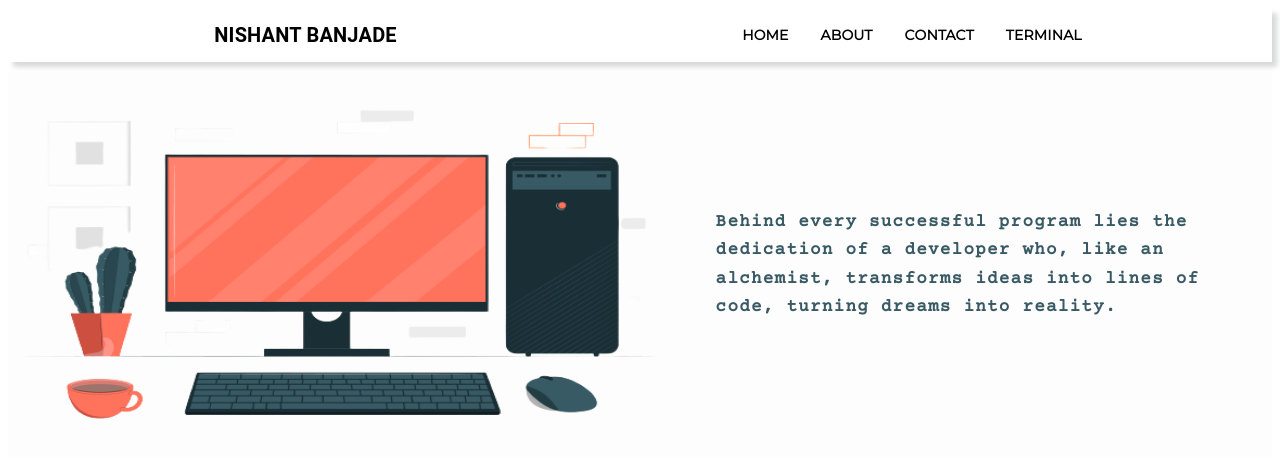
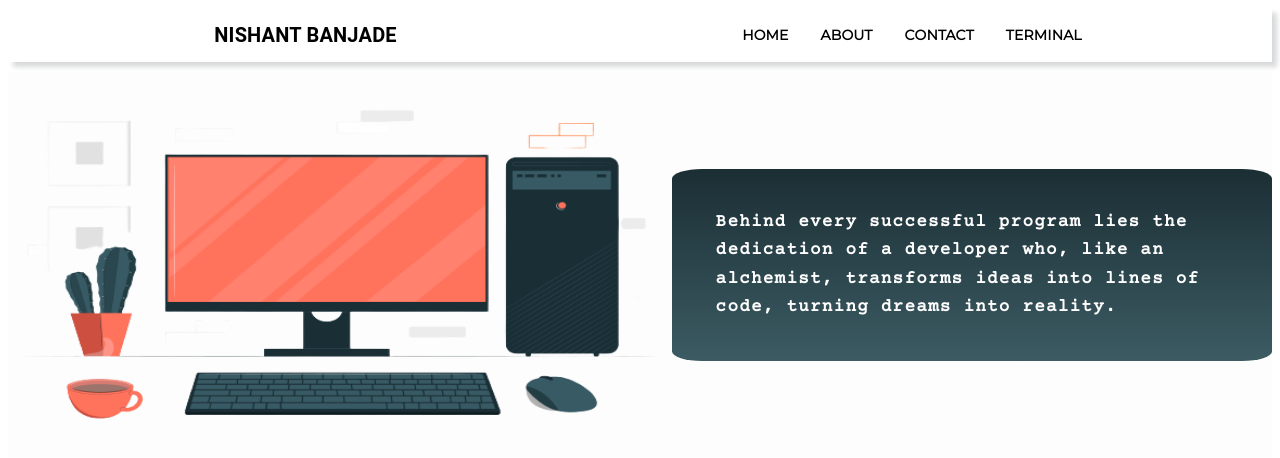
Before and after one commit to nixhantb/nishantbanjade.com.np, a React (Vite) app: page / in a window 1280 px wide. Shown: the top 458 px of the page. Built offline with nearby package versions, Linux system fonts and the light colour scheme.

Commit message:
Fix: background color on the herobody

```diff
--- a/src/assets/styles/herobody/herobodystyle.ts
+++ b/src/assets/styles/herobody/herobodystyle.ts
@@ -37,9 +37,11 @@ export const HeroBodyDescriptionContainer = styled(Box)(({ theme }) => ({
   justifyContent: "center",
   alignItems: "center",
   width: "38em",
-  height: "29vh",
+  height: "24vh",
   margin: "2% auto 2%",
-  color: Colors.primary,
+  borderRadius: "5%",
+  color: Colors.backgroundLightGray,
+  background: Colors.royal,
   [theme.breakpoints.down("lg")]: {
     width: "35em",
     height: "28vh",
@@ -52,7 +54,6 @@ export const HeroBodyDescriptionContainer = styled(Box)(({ theme }) => ({
   },
   transition: "0.3s",
   "&:hover": {
-    color: Colors.accentOrange,
     borderRadius: "13% 31% 10% 3% / 4% 1% 31% 11%",
     boxShadow: `2px 2px 3px ${Colors.backgroundDarkGray}`,
   },
```
Also changed, not shown: 1 other file (tests, documents, lock files or other folders).
